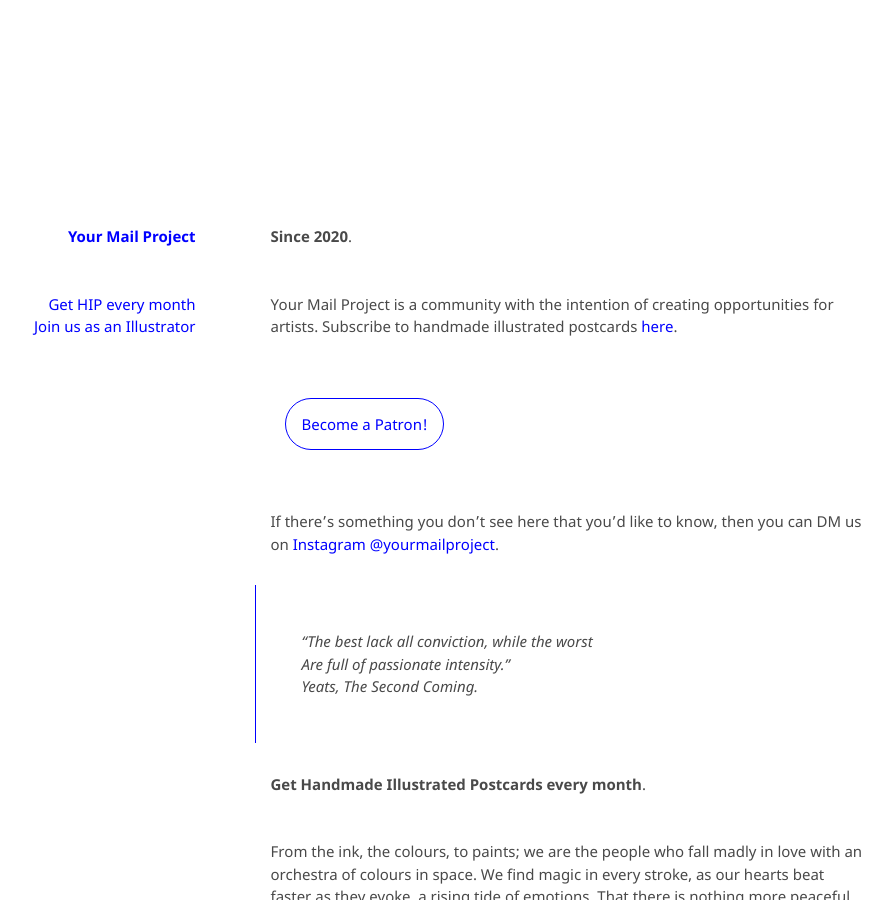
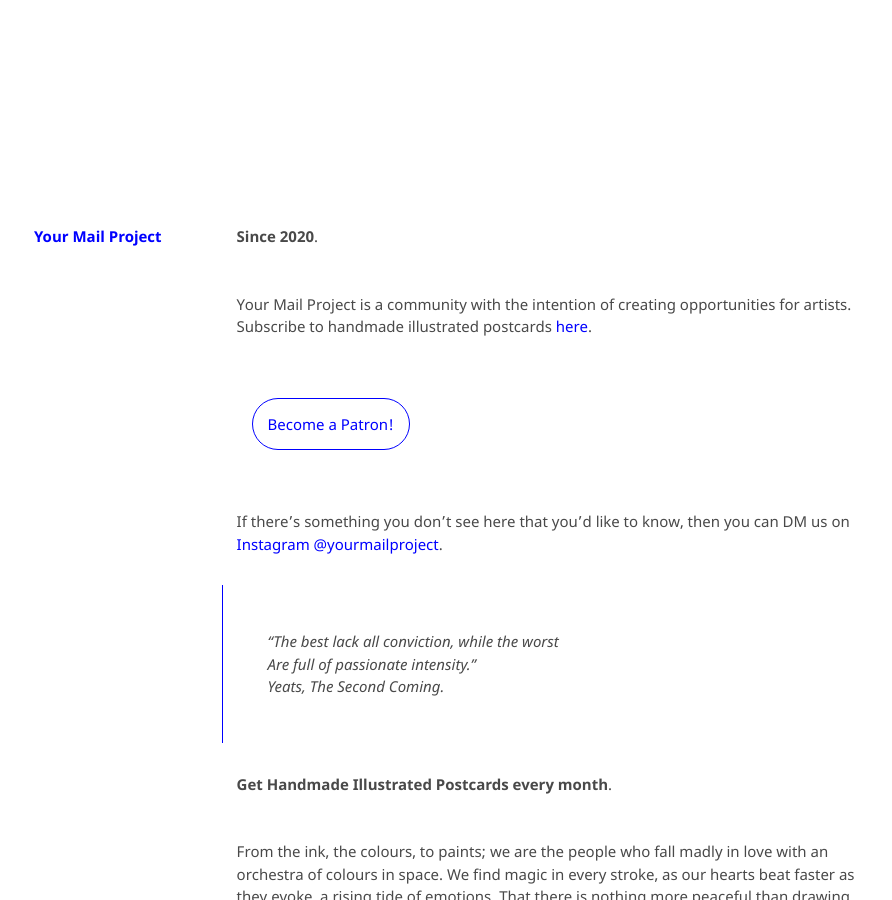
Before and after one commit to kvshvlin/yourmailproject, a Jekyll site: the page built from index.md, in a window 1280 px wide and 900 px high. Shown: the whole window, without its empty margins (191-1083 px from the left). Built offline with Jekyll 4.4.1, drawn with Linux system fonts in a browser that asks for light colours; our own code applies the rules of GitHub Pages for plain Markdown files.

Commit message:
Update default.html

```diff
--- a/_layouts/default.html
+++ b/_layouts/default.html
@@ -15,10 +15,6 @@
     <header>
       <div class="grid-item">
         <h1><a href="https://kvshvlin.github.io/yourmailproject">Your Mail Project</a></h1>
-          <p>
-            <a href="https://kvshvlin.github.io/yourmailproject/getpostcards.html">Get HIP every month</a><br>
-            <a href="https://kvshvlin.github.io/yourmailproject/forartists.html">Join us as an Illustrator</a>
-          </p>
       </div>
     </header>
     <section>
```
